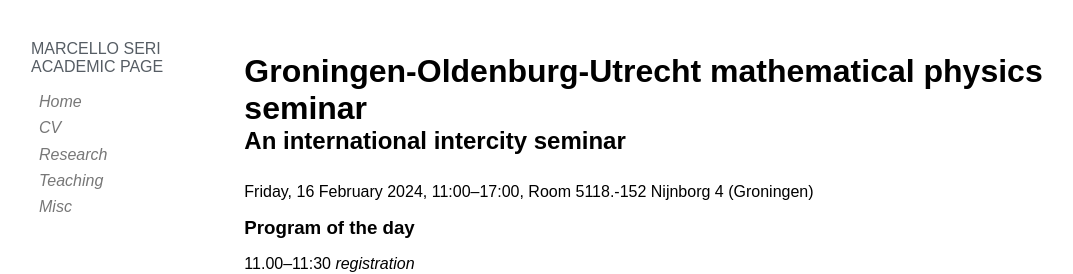
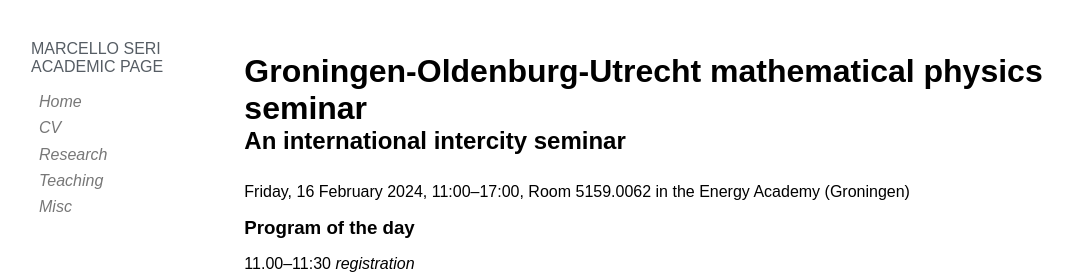
Before and after one commit to mseri/academic, a plain HTML site: page events/2024-02-16.html in a window 1280 px wide. Shown: the top 274 px of the page, without its empty margins (1-1074 px from the left). Drawn offline with nearby package versions, Linux system fonts and the light colour scheme.

Commit message:
Update
Signed-off-by: Marcello Seri <marcello.seri@gmail.com>

```diff
--- a/events/2024-02-16.html
+++ b/events/2024-02-16.html
@@ -54,7 +54,7 @@
       <div class="content pure-u-5-8">
         <h1 style="margin-bottom:0px">Groningen-Oldenburg-Utrecht mathematical physics seminar</h1>
         <h2 style="padding-top:0px">An international intercity seminar</h2>
-        <p>Friday, 16 February 2024, 11:00–17:00, Room 5118.-152 Nijnborg 4 (Groningen)</p>
+        <p>Friday, 16 February 2024, 11:00–17:00, Room 5159.0062 in the Energy Academy (Groningen)</p>
         <h3>Program of the day</h3>
         <dl style="max-width: 800px;">
           <dt>11.00–11:30 <em>registration</em></dt>
```
